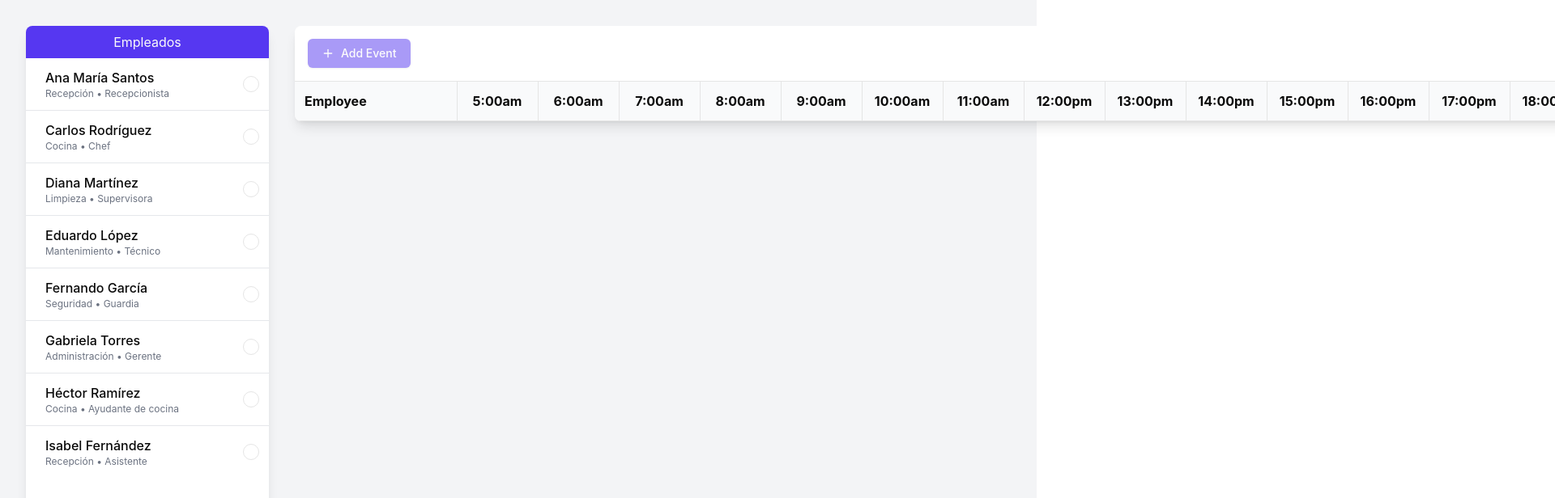
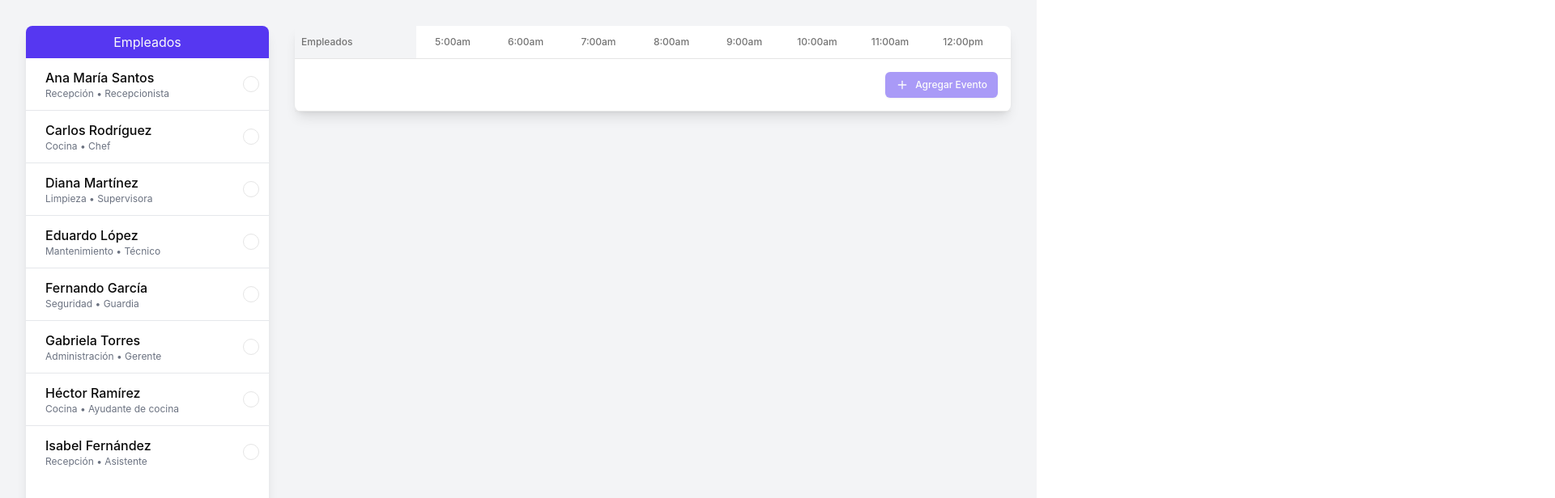
Before and after one commit to ossomaster/atik-prueba-tecnica-react, a React (Vite) app: page / in a window 1280 px wide. Shown: the top 616 px of the page at 81% size, 1920 px wide, since content can reach past the window. Built offline with nearby package versions, Linux system fonts and the light colour scheme.

Commit message:
fix: cambiar estilos de HorarioGrid

```diff
--- a/src/App.tsx
+++ b/src/App.tsx
@@ -1,7 +1,7 @@
 import { useState } from "react"
 import { DndContext, DragEndEvent } from "@dnd-kit/core"
 import { ListaEmpleados } from "./components/ListaEmpleados"
-import { ScheduleGrid } from "./components/ScheduleGrid"
+import { HorarioGrid } from "./components/HorarioGrid"
 import { EMPLEADOS, EVENTO_COLORES, HORAS } from "./constants"
 import { TEmpleado, TEvento } from "./types"
 
@@ -46,11 +46,11 @@ function App() {
 
 	return (
 		<DndContext onDragEnd={handleDragEnd}>
-			<div className="h-screen container mx-auto bg-gray-100 p-8">
+			<div className="h-screen container mx-auto p-8">
 				<div className="grid grid-cols-[300px_1fr] gap-8 h-full">
 					<ListaEmpleados empleados={EMPLEADOS} empleadosSeleccionados={selectedEmployees} onSelect={handleEmployeeSelect} />
-					<div className="">
-						<ScheduleGrid
+					<div className="min-w-0">
+						<HorarioGrid
 							selectedEmployees={selectedEmployees}
 							events={events}
 							timeSlots={HORAS}
--- a/src/components/ScheduleGrid.tsx
+++ b/src/components/HorarioGrid.tsx
@@ -5,8 +5,9 @@ import { Button } from "@/components/ui/button"
 import { Plus } from "lucide-react"
 import { AddEventModal } from "./AddEventModal"
 import { TEmpleado, TEvento, THora } from "@/types"
+import { Table, TableHeader, TableBody, TableRow, TableHead, TableCell } from "@/components/ui/table"
 
-interface ScheduleGridProps {
+interface Props {
 	selectedEmployees: TEmpleado[]
 	events: TEvento[]
 	timeSlots: THora[]
@@ -14,7 +15,7 @@ interface ScheduleGridProps {
 	onEventDrop: (eventId: string, newEmployeeId: string) => void
 }
 
-export function ScheduleGrid({ selectedEmployees, events, timeSlots, onAddEvent }: ScheduleGridProps) {
+export function HorarioGrid({ selectedEmployees, events, timeSlots, onAddEvent }: Props) {
 	const [modalOpen, setModalOpen] = useState(false)
 	const [defaultEmployee, setDefaultEmployee] = useState<TEmpleado | null>(null)
 
@@ -29,38 +30,30 @@ export function ScheduleGrid({ selectedEmployees, events, timeSlots, onAddEvent
 	}
 
 	return (
-		<div className="bg-white rounded-lg shadow-lg overflow-hidden">
-			<div className="p-4 border-b">
-				<Button onClick={() => setModalOpen(true)} disabled={selectedEmployees.length === 0}>
-					<Plus className="h-4 w-4 mr-2" />
-					Add Event
-				</Button>
-			</div>
+		<div className="bg-white rounded-lg shadow-lg w-full">
 			<div className="overflow-x-auto">
-				<table className="w-full border-collapse">
-					<thead>
-						<tr className="bg-gray-50">
-							<th className="p-3 border-b border-r min-w-[200px] text-left">Employee</th>
+				<Table>
+					<TableHeader>
+						<TableRow>
+							<TableHead className="min-w-[150px] bg-gray-100 text-xs">Empleados</TableHead>
 							{timeSlots.map((slot) => (
-								<th key={slot.hora} className="p-3 border-b border-r min-w-[100px] text-center">
+								<TableHead key={slot.hora} className="min-w-[90px] text-center text-xs">
 									{slot.etiqueta}
-								</th>
+								</TableHead>
 							))}
-						</tr>
-					</thead>
-					<tbody>
+						</TableRow>
+					</TableHeader>
+					<TableBody>
 						{selectedEmployees.map((employee) => (
-							<tr key={employee.id}>
-								<td className="p-3 border-b border-r">
-									<div>
-										<p className="font-medium">{employee.nombre}</p>
-										<p className="text-sm text-gray-500">{employee.area}</p>
-									</div>
-								</td>
+							<TableRow key={employee.id}>
+								<TableCell className="bg-gray-100 text-xs">
+									<p className="font-medium">{employee.nombre}</p>
+									<p className="text-gray-500">{employee.area}</p>
+								</TableCell>
 								{timeSlots.map((slot) => (
-									<td
+									<TableCell
 										key={`${employee.id}-${slot.hora}`}
-										className="p-3 border-b border-r relative h-24"
+										className="relative"
 										onContextMenu={(e) => handleContextMenu(e, employee)}
 									>
 										<DroppableCell employeeId={employee.id} timeSlot={slot.hora}>
@@ -84,12 +77,18 @@ export function ScheduleGrid({ selectedEmployees, events, timeSlots, onAddEvent
 													))}
 											</div>
 										</DroppableCell>
-									</td>
+									</TableCell>
 								))}
-							</tr>
+							</TableRow>
 						))}
-					</tbody>
-				</table>
+					</TableBody>
+				</Table>
+			</div>
+			<div className="p-4 border-b text-end">
+				<Button size="sm" onClick={() => setModalOpen(true)} disabled={selectedEmployees.length === 0}>
+					<Plus className="h-4 w-4 mr-2" />
+					Agregar Evento
+				</Button>
 			</div>
 			<AddEventModal
 				isOpen={modalOpen}
--- a/src/index.css
+++ b/src/index.css
@@ -24,14 +24,6 @@ a {
 }
 a:hover {
   color: #535bf2;
-}
-
-body {
-  margin: 0;
-  display: flex;
-  place-items: center;
-  min-width: 320px;
-  min-height: 100vh;
 }
 
 h1 {
@@ -132,6 +124,6 @@ button:focus-visible {
     @apply border-border;
   }
   body {
-    @apply bg-background text-foreground;
+    @apply bg-background text-foreground bg-gray-100;
   }
 }
```
Also changed, not shown: index.html (indentation only).
